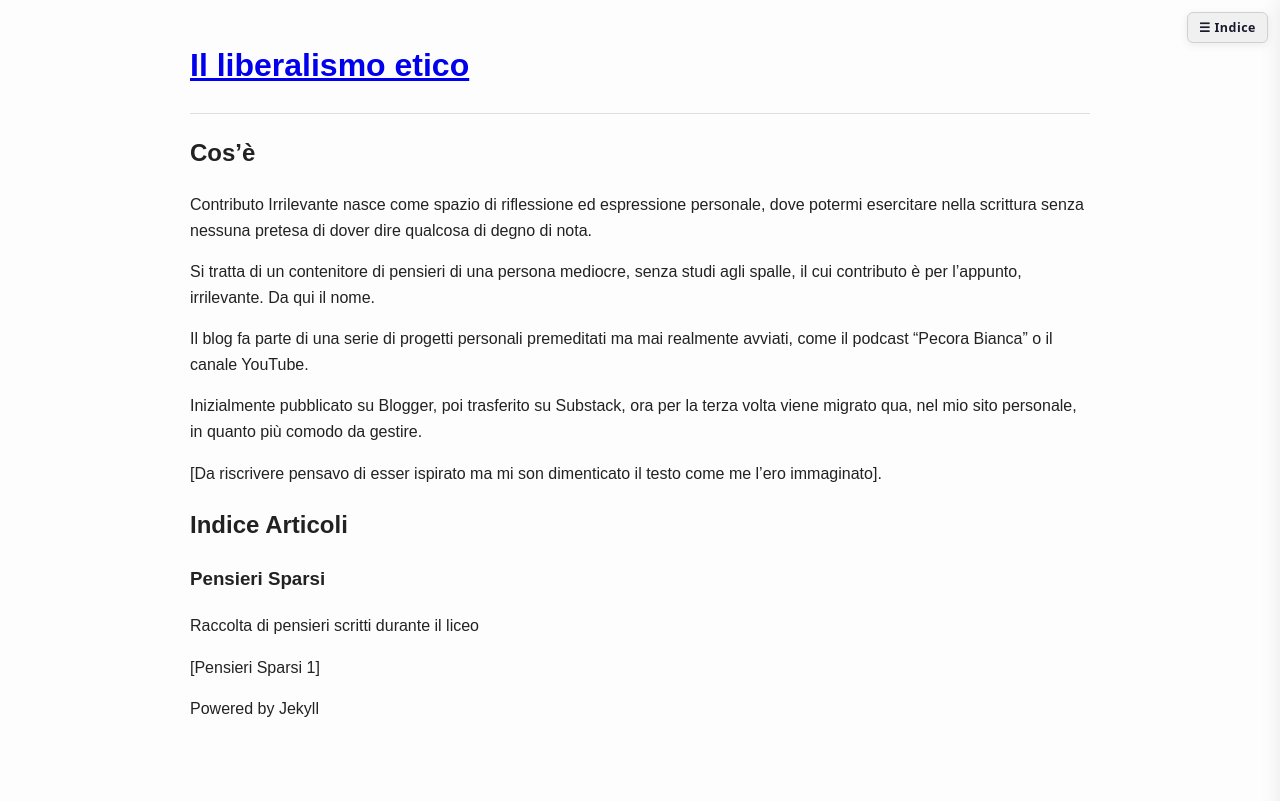
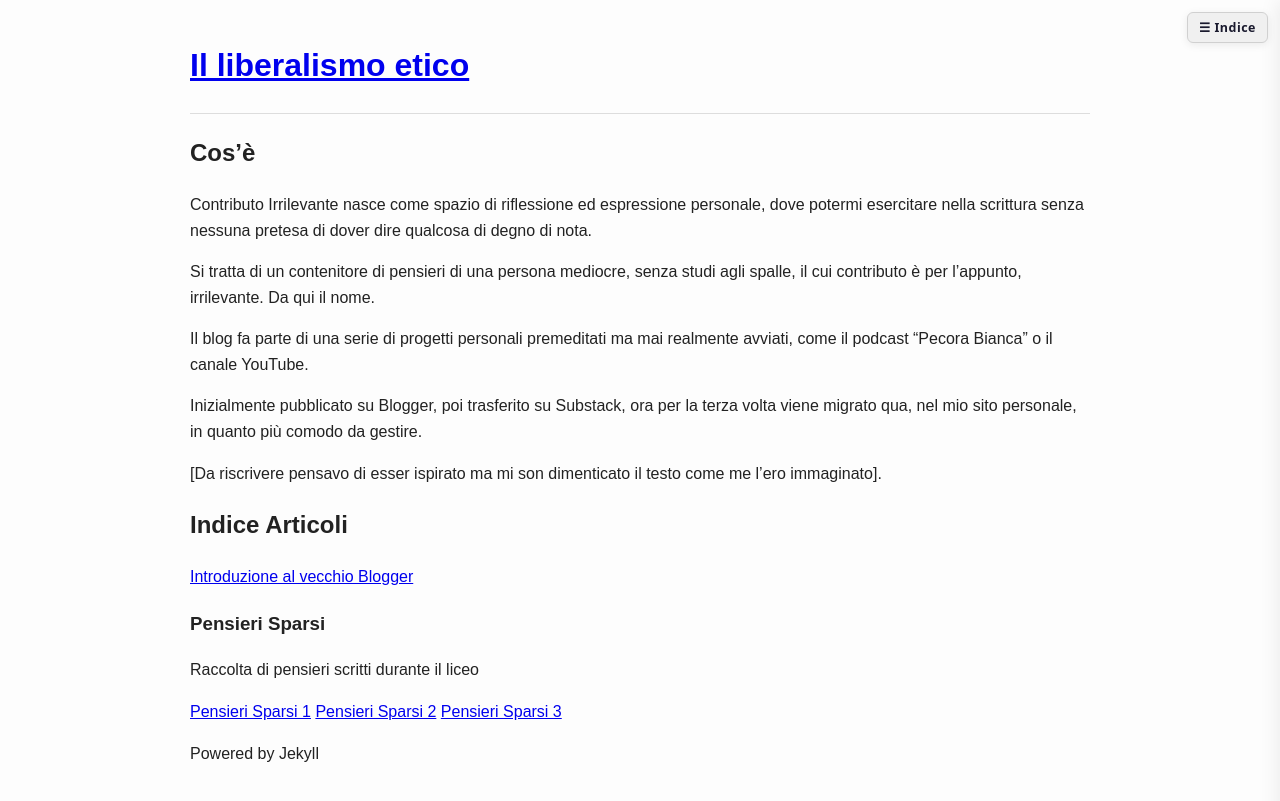
Before and after one commit to comarandr/comarandr.github.io, a Jekyll site: the page built from personali/contributo/ContributoIrrilevante.md, in a window 1280 px wide. Shown: the top 801 px of the page. Built offline with Jekyll 4.4.1, drawn with Linux system fonts in a browser that asks for light colours.

```diff
--- a/personali/contributo/ContributoIrrilevante.md
+++ b/personali/contributo/ContributoIrrilevante.md
@@ -18,8 +18,12 @@ Inizialmente pubblicato su Blogger, poi trasferito su Substack, ora per la terza
 
 ## Indice Articoli
 
+[Introduzione al vecchio Blogger](./blogger.md)
+
 ### Pensieri Sparsi
 
 Raccolta di pensieri scritti durante il liceo
 
-[Pensieri Sparsi 1]
+[Pensieri Sparsi 1](./Pensieri1.md)
+[Pensieri Sparsi 2](./DelirioCoppia.md)
+[Pensieri Sparsi 3](./Pensieri3.md)
```
Also changed, not shown: personali/contributo/Pensieri3.md (added, +27 -0 lines), personali/contributo/blogger.md (added, +21 -0 lines).
